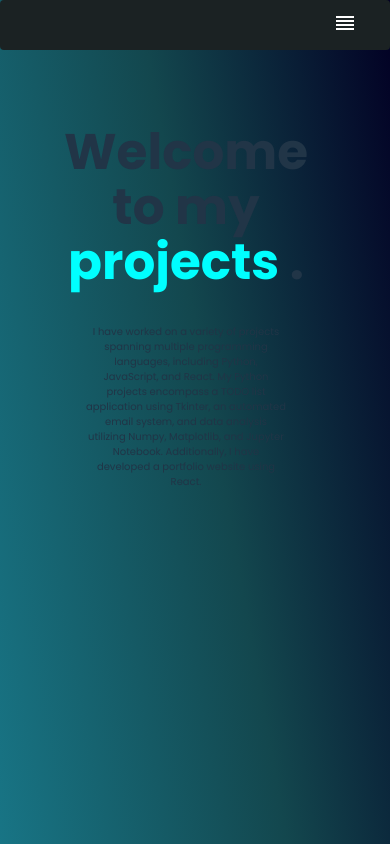
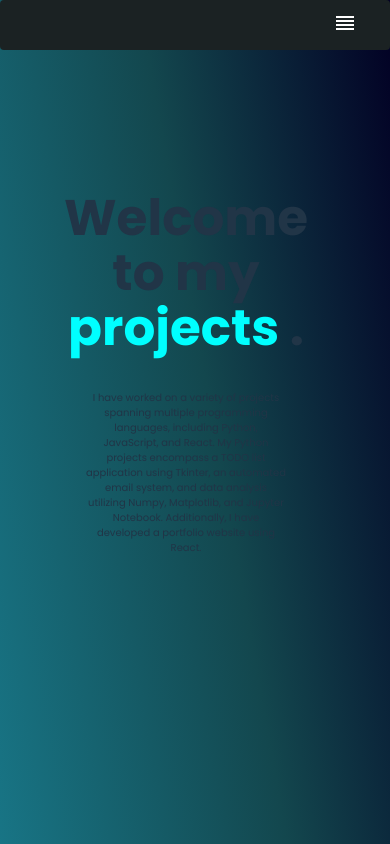
Before and after one commit to Benjamin2404-AB/PORTFOLIO, a React (Vite) app: page /projects in a window 390 px wide. Shown: the top 844 px of the page. Built offline with nearby package versions, Linux system fonts and the light colour scheme.

Commit message:
fix welcomr

```diff
--- a/src/Styles/Projects.css
+++ b/src/Styles/Projects.css
@@ -58,7 +58,7 @@ span{
         top: 50%;
         left: 50%;
         /*background-color: blue;*/
-        transform: translateX(-53%) translateY(-90%);
+        transform: translateX(-53%) translateY(-80%);
 
 
     }
```
